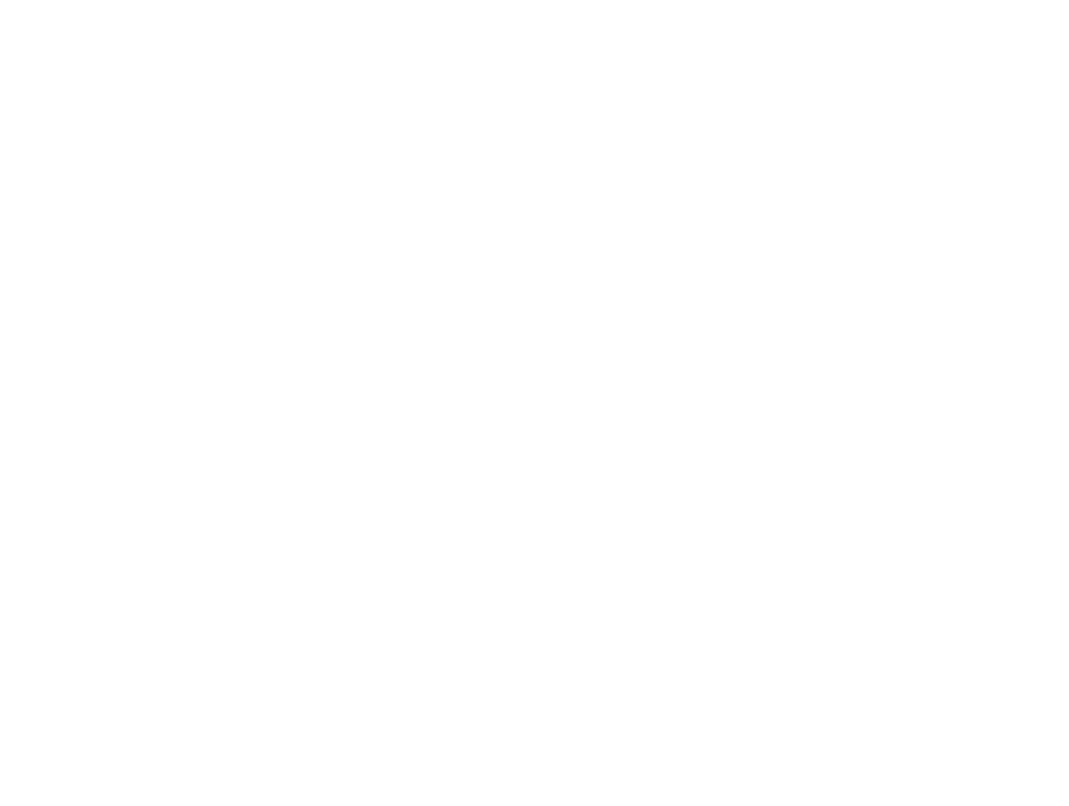
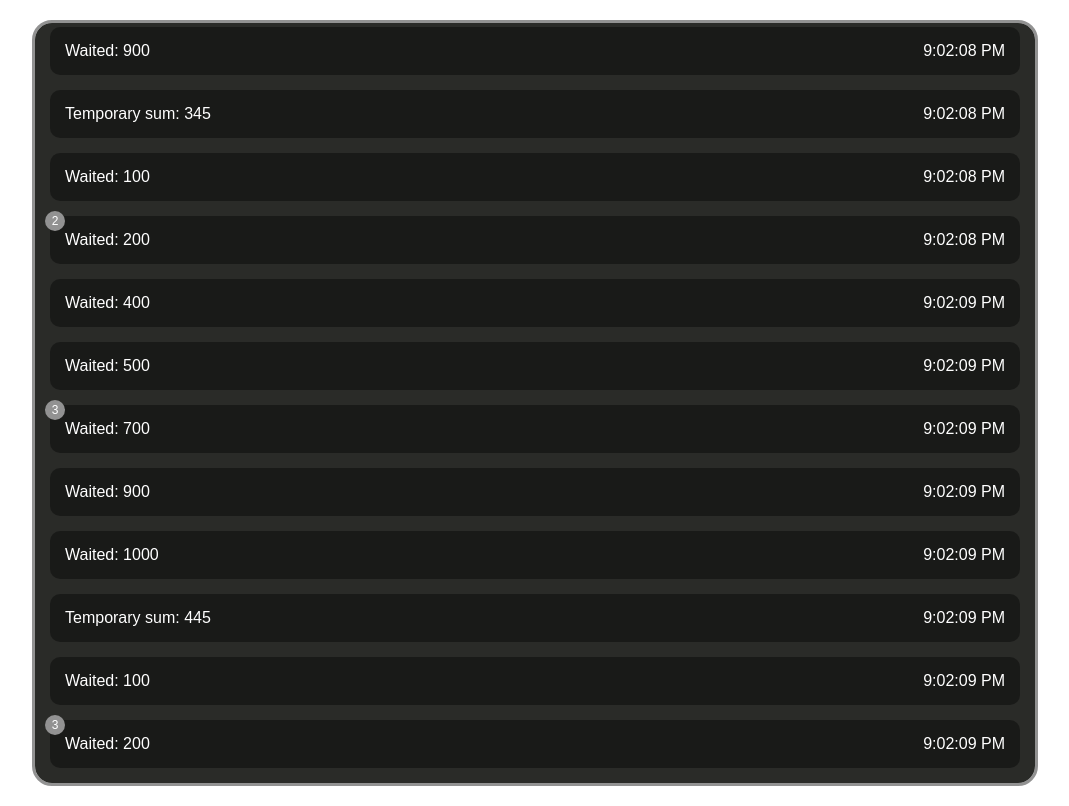
Before and after one commit to EduardLubomirsky/promises, a plain HTML site: page index.html in a window 1280 px wide. Shown: the whole page, without its empty margins (105-1174 px from the left). Drawn offline with Linux system fonts and the light colour scheme.

Commit message:
added console interface

```diff
--- a/Untitled-1.js
+++ b/Untitled-1.js
@@ -103,11 +103,69 @@ let users = [
     { name: "Fake User 99", id: 99 }
 ];
 
+const container = document.getElementById('root')
+
+const addLog = (str, type, value) => {
+    const elements = document.querySelectorAll('.log-item');
+    let lastGroup = [];
+
+    for (let i = elements.length - 1; i > -1; i--) {
+        if (elements[i].attributes.type && elements[i].attributes.type.value === 'process') {
+            lastGroup.push(elements[i]);
+        } else {
+            break;
+        }
+    }
+    let addNew = true;
+    lastGroup.forEach((x) => {
+        if (x.attributes.value && +x.attributes.value.value === value) {
+            const count = x.children[2];
+            count.innerText = ++count.innerText;
+            count.style.display = 'flex';
+            addNew = false;
+            return;
+        }
+    });
+    if (!addNew) {
+        return;
+    }
+    const item = document.createElement('div');
+    item.setAttribute('type', type);
+    item.setAttribute('value', value);
+    item.classList.add('log-item');
+
+    const repeatCount = document.createElement('div');
+    repeatCount.classList.add('repeat-count');
+    repeatCount.innerText = '1';
+    repeatCount.style.display = 'none';
+
+    const text = document.createElement('div');
+    text.classList.add('log-item-info');
+    text.innerText = str;
+
+    const date = document.createElement('div');
+    date.classList.add('log-item-date');
+    date.innerText = new Date().toLocaleTimeString();
+
+    item.append(text);
+    item.append(date);
+    item.append(repeatCount);
+    container.append(item);
+
+    container.scrollTop = container.scrollHeight;
+}
+
 const getSum = (arr) => {
     return arr.reduce((buff, x) => {
         return buff + x;
     }, 0);
 }
+
+const resCallback = (res) => {
+    console.log('Total: ', res);
+    addLog('Total: ' + res, 'total-sum', res)
+}
+
 
 function processUser(id) {
     let random = (Math.floor(Math.random() * 10) + 1) * 100;
@@ -115,7 +173,7 @@ function processUser(id) {
     return new Promise((resolve, reject) => {
         setTimeout(() => {
             console.log('Waited: ', random);
-
+            addLog('Waited: ' + random, 'process', random);
             resolve(id);
         }, random);
     });
@@ -149,12 +207,10 @@ function startRecursive() {
 
             startRecursive.sum.push(sum);
             console.log('Temporary sum: ' + sum);
-
+            addLog('Temporary sum: ' + sum, 'temporary-sum');
             if (users.length) {
                 startRecursive()
-                    .then(total => {
-                        console.log('Total: ', total);
-                    });
+                    .then(resCallback);
             } else {
                 const total = getSum(startRecursive.sum);
                 resolve(total);
@@ -164,6 +220,4 @@ function startRecursive() {
 }
 
 startRecursive()
-    .then(total => {
-        console.log('Total: ', total);
-    });
+    .then(resCallback);
--- a/index.html
+++ b/index.html
@@ -1,12 +1,18 @@
 <!DOCTYPE html>
 <html lang="en">
+
 <head>
   <meta charset="UTF-8">
   <meta name="viewport" content="width=device-width, initial-scale=1.0">
   <meta http-equiv="X-UA-Compatible" content="ie=edge">
   <title>Document</title>
+  <link rel="stylesheet" href="./style.css">
 </head>
+
 <body>
-    <script src="./Untitled-1.js"></script>
+  <div id="root" class="container">
+  </div>
+  <script src="./Untitled-1.js"></script>
 </body>
+
 </html>
--- /dev/null
+++ b/style.css
@@ -0,0 +1,46 @@
+body, html {
+    width: 100%;
+    margin: 0;
+    padding: 0;
+    font-size: 16px;
+    font-family: sans-serif;
+}
+
+.container {
+    overflow: auto;
+    width: 1000px;
+    height: calc(100vh - 40px);
+    margin: 20px auto;
+    background: #2a2b28;
+    border: 3px solid #929292;
+    border-radius: 20px;
+}
+
+.log-item {
+    position: relative;
+    display: flex;
+    justify-content: space-between;
+    border-radius: 10px;
+    padding: 15px;
+    margin: 15px;
+    background: rgba(0, 0, 0, 0.4);
+    color: #fff;
+}
+
+.log-item[type="total-sum"] {
+    background: #bd3434;
+}
+
+.repeat-count {
+    position: absolute;
+    left: -5px;
+    top: -5px;
+    display: flex;
+    justify-content: center;
+    align-items: center;
+    width: 20px;
+    height: 20px;
+    border-radius: 50%;
+    background: #929292;
+    font-size: 12px;
+}
```
